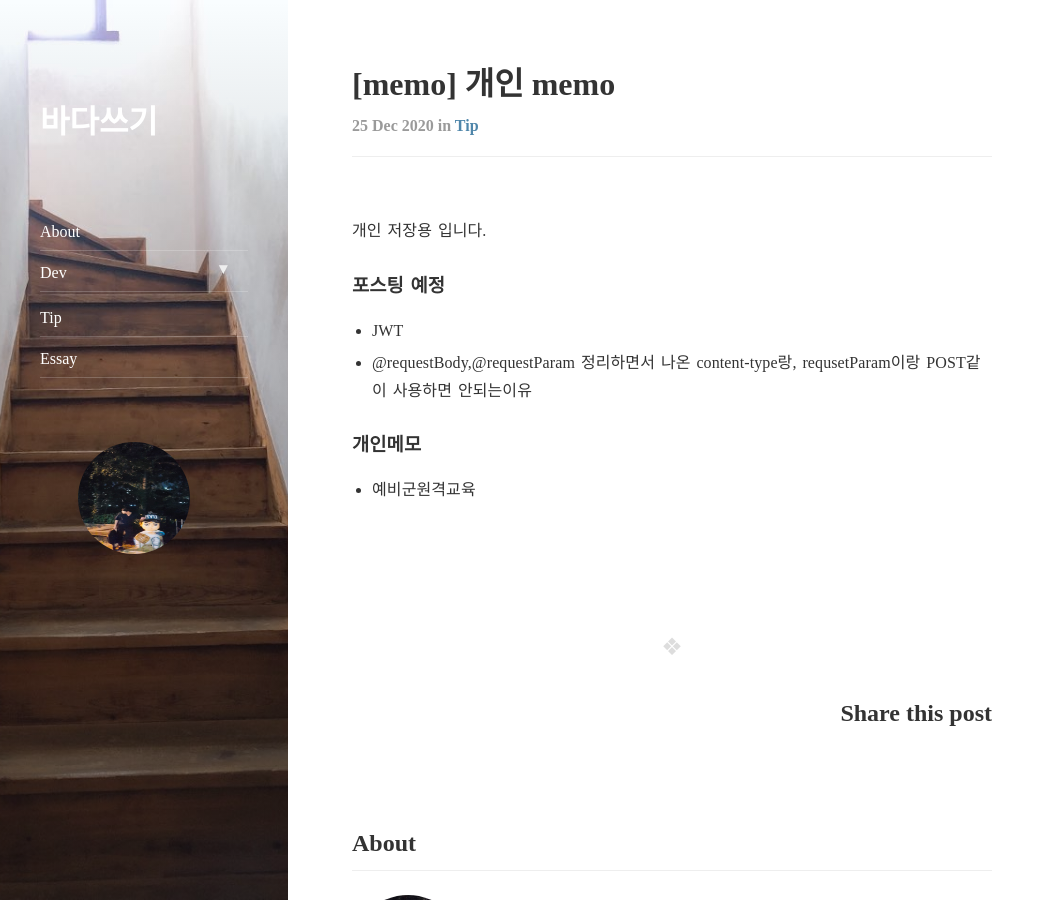
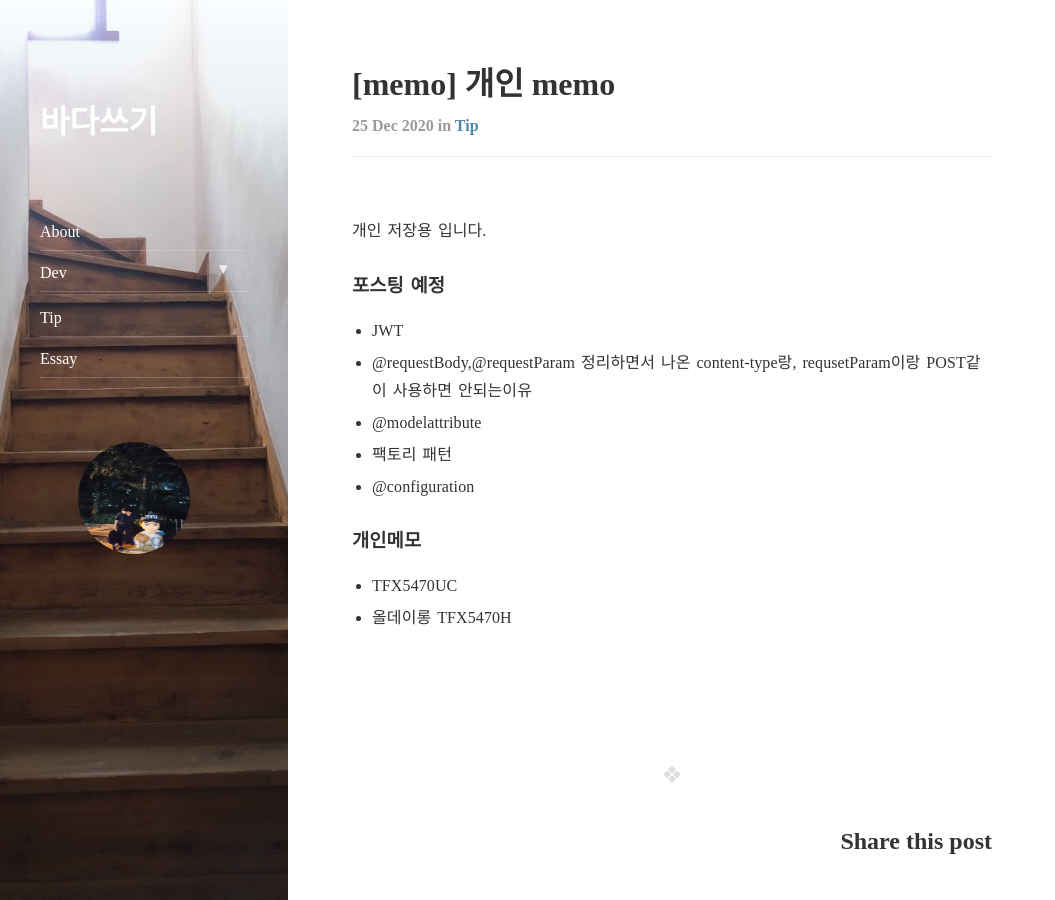
Before and after one commit to Chung10Kr/Chung10Kr.github.io, a Jekyll site: the page built from _posts/2020-12-25-memo.markdown, in a window 1280 px wide and 900 px high. Shown: the whole window, without its empty margins (0-1055 px from the left). Built offline with Jekyll 4.4.1, drawn with Linux system fonts in a browser that asks for light colours; nearby versions of some CDN libraries; comment, search, counter and statistics services are not loaded.

Commit message:
no message

```diff
--- a/_posts/2020-12-25-memo.markdown
+++ b/_posts/2020-12-25-memo.markdown
@@ -12,9 +12,12 @@ categories: tip
 ### 포스팅 예정
 - JWT
 - @requestBody,@requestParam 정리하면서 나온 content-type랑, requsetParam이랑 POST같이 사용하면 안되는이유
-
+- @modelattribute
+- 팩토리 패턴
+- @configuration
 
 
 
 ### 개인메모
-- 예비군원격교육
+- TFX5470UC
+- 올데이롱 TFX5470H
```
